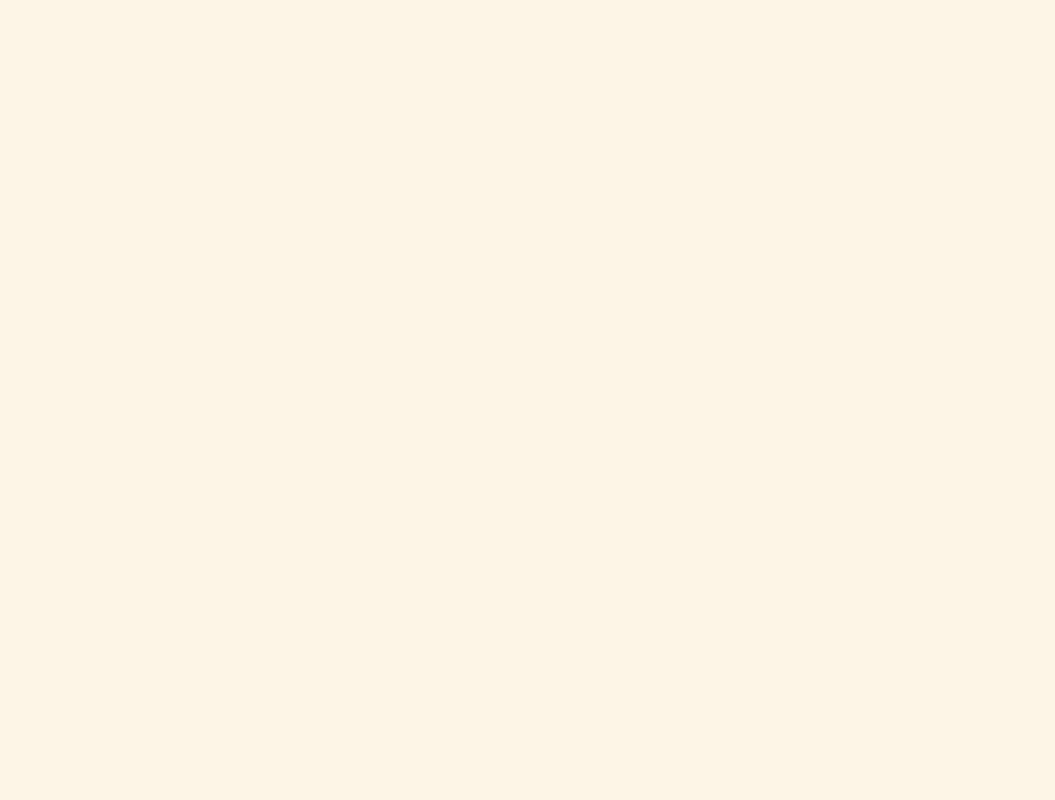
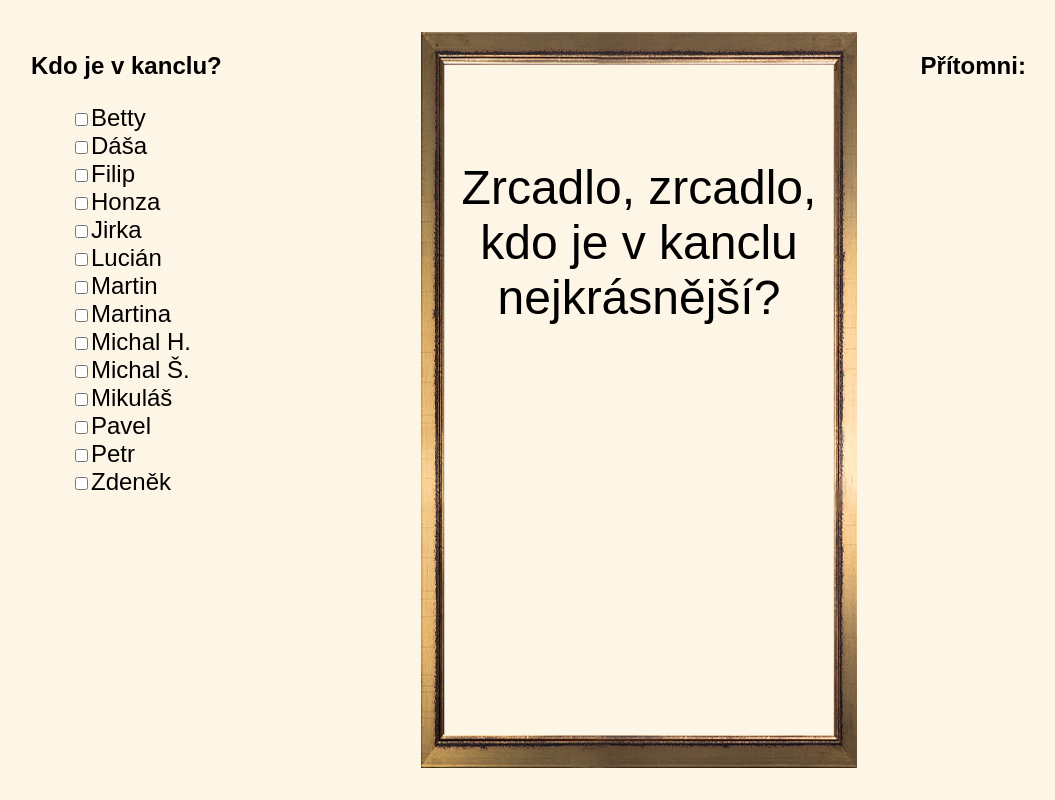
Before and after one commit to komret/react-workshop, a React (Create React App) app: page / in a window 1280 px wide. Shown: the whole page, without its empty margins (1-1056 px from the left). Built offline with nearby package versions, Linux system fonts and the light colour scheme.

Commit message:
Project structure, CSS, images and JS files with imports

```diff
--- a/src/components/App.js
+++ b/src/components/App.js
@@ -1,7 +1,23 @@
-import React from 'react';
+import React, {useState} from 'react';
 
+import {Mirror} from './Mirror';
+import {Persons} from './Persons';
+import {Present} from './Present';
 import styles from '../css_modules/App.module.css';
 
 export const App = () => {
-    return null
+    const [present, setPresent] = useState([]);
+
+    const changeStatus = (event, person) =>
+        event.target.checked ?
+            setPresent([...present, person]) :
+            setPresent(present.filter(name => name !== person));
+
+    return (
+        <div className={styles.wrapper}>
+            <Persons changeStatus={changeStatus}/>
+            <Mirror present={present}/>
+            <Present present={present}/>
+        </div>
+    )
 };
--- a/src/components/Mirror.js
+++ b/src/components/Mirror.js
@@ -1,4 +1,22 @@
-import React from 'react'
+import React, {useState} from 'react'
 
 import styles from '../css_modules/Mirror.module.css';
 import mirror from '../assets/mirror.png';
+
+export const Mirror = props => {
+    const [answer, setAnswer] = useState('');
+
+    const portrait = `/img/${answer}.jpg`;
+
+    const getAnswer = () => setAnswer(props.present[Math.floor(Math.random() * props.present.length)]);
+
+    return (
+        <div onClick={getAnswer} className={styles.wrapper}>
+            <img src={mirror} alt="mirror" className={styles.mirror}/>
+            {answer ?
+                <img src={portrait} alt="portrait" className={styles.portrait}/> :
+                <p className={styles.text}>Zrcadlo, zrcadlo, kdo je v kanclu nejkrásnější?</p>
+            }
+        </div>
+    )
+};
--- a/src/components/Persons.js
+++ b/src/components/Persons.js
@@ -2,3 +2,21 @@ import React from 'react'
 
 import data from '../data.json';
 import styles from '../css_modules/Persons.module.css';
+
+export const Persons = props => {
+    return (
+        <div className={styles.wrapper}>
+            <h2>Kdo je v kanclu?</h2>
+            <ul>
+                {data.map(person =>
+                    <li key={person}>
+                        <label>
+                            <input type="checkbox" onClick={event => props.changeStatus(event, person)}/>
+                            {person}
+                        </label>
+                    </li>
+                )}
+            </ul>
+        </div>
+    )
+};
--- a/src/components/Present.js
+++ b/src/components/Present.js
@@ -1,3 +1,14 @@
 import React from 'react'
 
 import styles from '../css_modules/Present.module.css';
+
+export const Present = props => {
+    return (
+        <div className={styles.wrapper}>
+            <h2>Přítomni:</h2>
+            <ul>
+                {props.present.map(person => <li key={person}>{person}</li>)}
+            </ul>
+        </div>
+    )
+};
--- a/src/css_modules/App.module.css
+++ b/src/css_modules/App.module.css
@@ -1,3 +1,3 @@
-.app {
+.wrapper {
     display: flex; flex-wrap: wrap; justify-content: space-evenly;
 }
```
